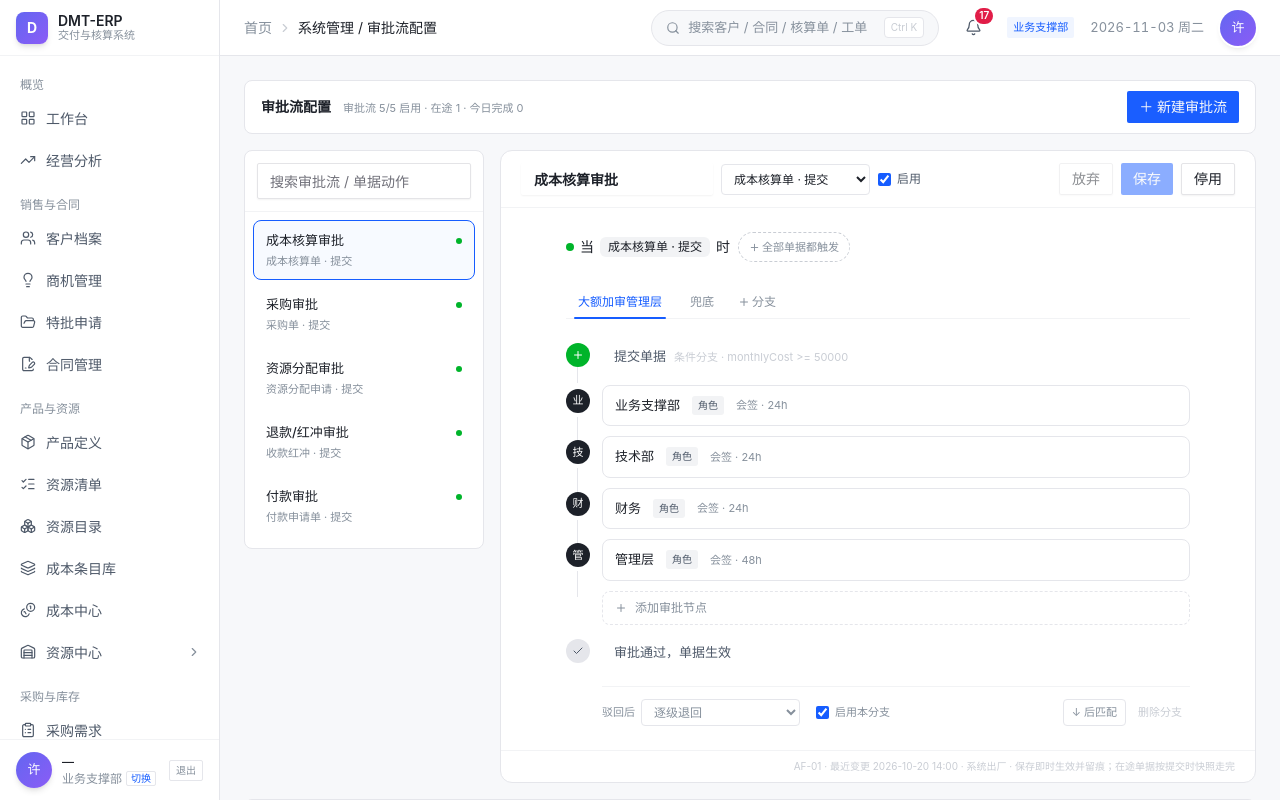
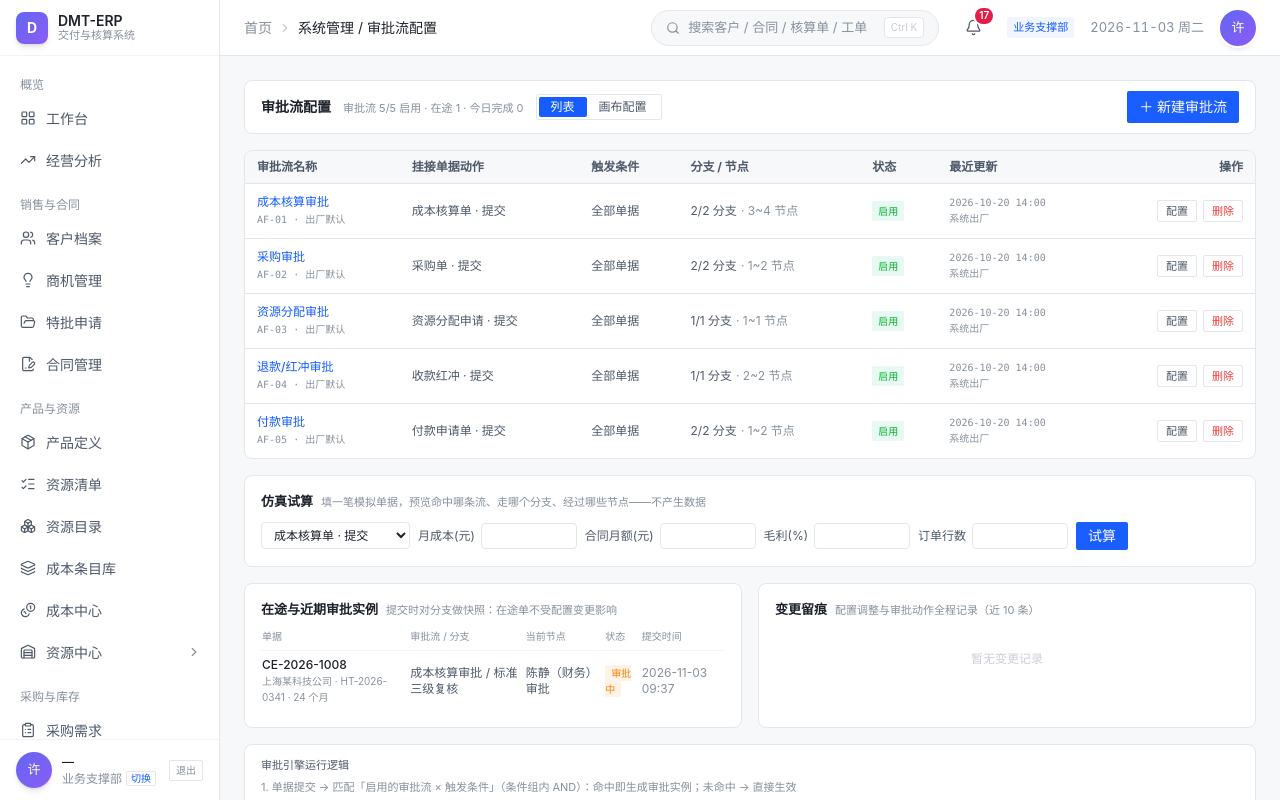
Before and after one commit to ShengxiXu/dmt-erp, a React (Vite) app: page /system/approval in a window 1280 px wide. Shown: the top 800 px of the page. Built offline with nearby package versions, Linux system fonts and the light colour scheme; sample sign-in values are in the browser's storage.

Commit message:
审批流配置新增列表页（默认视图）：名称/挂接动作/触发条件/分支节点/状态/最近更新/操作；画布配置切换为独立视图，行内「配置」直达

```diff
--- a/src/pages/ApprovalConfig.tsx
+++ b/src/pages/ApprovalConfig.tsx
@@ -266,6 +266,7 @@ export default function ApprovalConfig() {
   const [selId, setSelId] = useState(flows[0]?.id ?? "");
   const [kw, setKw] = useState("");
   const [newOpen, setNewOpen] = useState(false);
+  const [view, setView] = useState<"list" | "canvas">("list"); // 默认落地：列表页；「配置」进入画布
   const sel = flows.find((f) => f.id === selId) ?? flows[0];
   const [draft, setDraft] = useState<ApprovalFlow | null>(null);
   const [err, setErr] = useState<string | null>(null);
@@ -309,15 +310,66 @@ export default function ApprovalConfig() {
       <main className="space-y-4 p-6">
         {/* 页头：标题 + 统计 + 新建 */}
         <div className="flex items-center justify-between rounded-[8px] border border-[#E5E6EB] bg-white px-4 py-2.5">
-          <div className="flex items-baseline gap-3">
-            <span className="text-sm font-semibold text-[#1D2129]">审批流配置</span>
-            <span className="text-[11px] text-[#86909C]">
-              审批流 {flows.filter((f) => f.enabled).length}/{flows.length} 启用 · 在途 {active} · 今日完成 {doneToday}
-            </span>
+          <div className="flex items-center gap-3">
+            <div className="flex items-baseline gap-3">
+              <span className="text-sm font-semibold text-[#1D2129]">审批流配置</span>
+              <span className="hidden text-[11px] text-[#86909C] xl:block">
+                审批流 {flows.filter((f) => f.enabled).length}/{flows.length} 启用 · 在途 {active} · 今日完成 {doneToday}
+              </span>
+            </div>
+            <div className="flex rounded-[2px] border border-[#E5E6EB] p-0.5">
+              {([["list", "列表"], ["canvas", "画布配置"]] as const).map(([k, label]) => (
+                <button key={k} onClick={() => setView(k)}
+                  className={`rounded-[2px] px-3 py-0.5 text-xs transition-colors ${view === k ? "bg-[#165DFF] text-white" : "text-[#4E5969] hover:bg-[#F2F3F5]"}`}>{label}</button>
+              ))}
+            </div>
           </div>
           <Button size="sm" onClick={() => setNewOpen(true)}>＋ 新建审批流</Button>
         </div>
 
+        {view === "list" && (
+          <div className="overflow-x-auto rounded-[8px] border border-[#E5E6EB] bg-white">
+            <table className="w-full text-xs">
+              <thead>
+                <tr className="border-b bg-[#F7F8FA] text-left text-[#4E5969]">
+                  <th className="px-3 py-2">审批流名称</th><th className="px-3 py-2">挂接单据动作</th>
+                  <th className="px-3 py-2">触发条件</th><th className="px-3 py-2">分支 / 节点</th>
+                  <th className="px-3 py-2">状态</th><th className="px-3 py-2">最近更新</th><th className="px-3 py-2 text-right">操作</th>
+                </tr>
+              </thead>
+              <tbody>
+                {shown.map((f) => (
+                  <tr key={f.id} className="border-b last:border-0 hover:bg-[#F7F8FA]">
+                    <td className="px-3 py-2.5">
+                      <button className="font-medium text-[#165DFF] hover:underline" onClick={() => { setSelId(f.id); setView("canvas"); }}>{f.name}</button>
+                      <div className="mt-0.5 font-mono text-[10px] text-[#86909C]">{f.id}{f.isDefault ? " · 出厂默认" : ""}</div>
+                    </td>
+                    <td className="px-3 py-2.5 text-[#4E5969]">{f.docType}</td>
+                    <td className="max-w-[220px] truncate px-3 py-2.5 text-[#4E5969]" title={condsText(f.conds)}>{condsText(f.conds) || "全部单据"}</td>
+                    <td className="px-3 py-2.5 text-[#4E5969]">
+                      {f.branches.filter((b) => b.enabled).length}/{f.branches.length} 分支
+                      <span className="ml-1 text-[#86909C]">· {Math.min(...f.branches.filter((b) => b.enabled).map((b) => b.nodes.length))}~{Math.max(...f.branches.map((b) => b.nodes.length))} 节点</span>
+                    </td>
+                    <td className="px-3 py-2.5">
+                      <button onClick={() => toggleFlow(f.id)} title="点击切换启用/停用"
+                        className={`rounded-[2px] px-1.5 py-0.5 text-[10px] ${f.enabled ? "bg-[#E8F8F2] text-[#00B42A]" : "bg-[#F2F3F5] text-[#86909C]"}`}>{f.enabled ? "启用" : "停用"}</button>
+                    </td>
+                    <td className="px-3 py-2.5 font-mono text-[10px] text-[#86909C]">{f.updatedAt}<br />{f.updatedBy}</td>
+                    <td className="px-3 py-2.5 text-right">
+                      <button className="rounded-[2px] border border-[#E5E6EB] px-2 py-0.5 text-[11px] text-[#4E5969] hover:border-[#165DFF] hover:text-[#165DFF]"
+                        onClick={() => { setSelId(f.id); setView("canvas"); }}>配置</button>
+                      <button className="ml-1.5 rounded-[2px] border border-[#E5E6EB] px-2 py-0.5 text-[11px] text-[#F53F3F] hover:bg-[#FFECE8]"
+                        onClick={() => { if (confirm(`删除审批流「${f.name}」？该单据动作将不再走审批，变更留痕。`)) { const e = removeFlow(f.id); if (e) alert(e); } }}>删除</button>
+                    </td>
+                  </tr>
+                ))}
+                {!shown.length && <tr><td colSpan={7} className="px-3 py-10 text-center text-[#C9CDD4]">无匹配审批流</td></tr>}
+              </tbody>
+            </table>
+          </div>
+        )}
+
+        {view === "canvas" && (
         <div className="flex gap-4">
           {/* 左：审批流列表 */}
           <div className="w-60 shrink-0 self-start rounded-[8px] border border-[#E5E6EB] bg-white">
@@ -488,6 +540,7 @@ export default function ApprovalConfig() {
             </div>
           )}
         </div>
+        )}
 
         <SimPanel />
 
```
